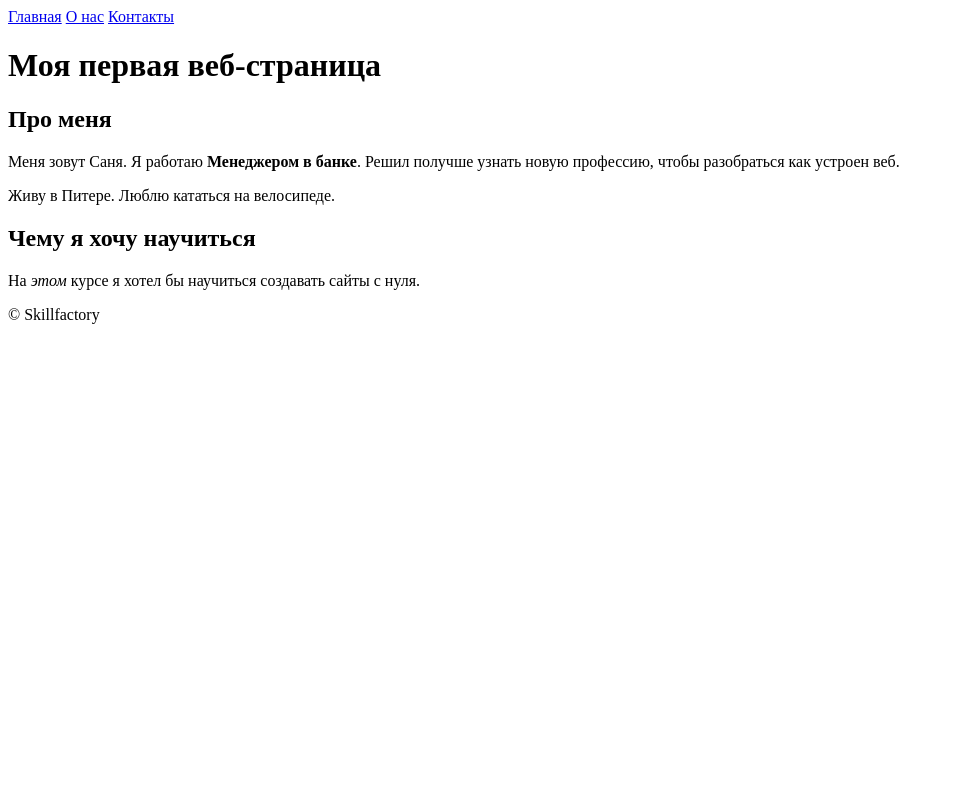
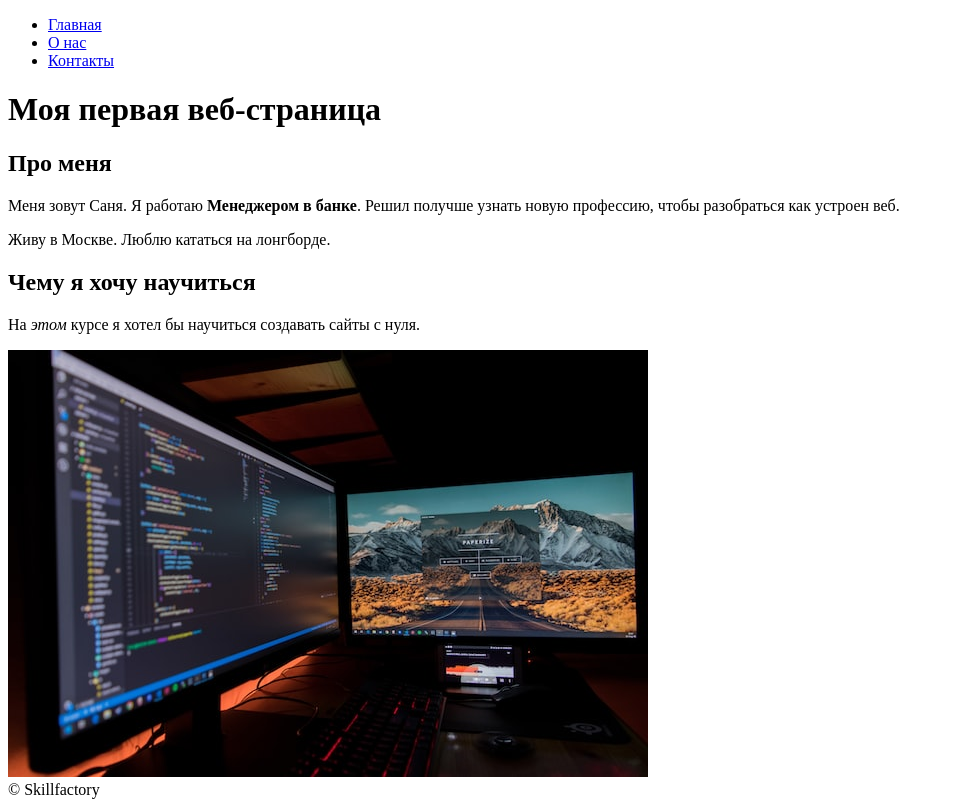
Before and after one commit to AlexanderB-SF/module_4_task_4.9, a plain HTML site: page index.html in a window 1280 px wide. Shown: the whole page, without its empty margins (0-954 px from the left). Drawn offline with Linux system fonts and the light colour scheme.

Commit message:
update project

```diff
--- a/index.html
+++ b/index.html
@@ -6,20 +6,32 @@
     <title>Моя первая веб-страница</title>
 </head>
 <body>
+    <!-- Шапка сайта, тут расположена навигация -->
     <header>
-        <a href="#">Главная</a>
+        <ul>
+            <li><a href="#">Главная</a></li>
+            <li><a href="pages/about.html">О нас</a></li>
+            <li><a href="pages/contacts.html">Контакты</a></li>
+        </ul>
+
+        <!-- <a href="#">Главная</a>
         <a href="pages/about.html">О нас</a>
-        <a href="pages/contacts.html">Контакты</a>
+        <a href="pages/contacts.html">Контакты</a> -->
     </header>
+
     <main>
+        <!-- Основной контент -->
         <h1>Моя первая веб-страница</h1>
         <h2>Про меня</h2>
         <p>Меня зовут Саня. Я работаю <strong>Менеджером в банке</strong>. Решил получше узнать новую профессию, чтобы разобраться как устроен веб.</p>
-        <p>Живу в Питере. Люблю кататься на велосипеде.</p>
+        <p>Живу в Москве. Люблю кататься на лонгборде.</p>
         <h2>Чему я хочу научиться</h2>
         <p>На <em>этом</em> курсе я хотел бы научиться создавать сайты с нуля.</p>
+        <img src="./images/coder.jpg" alt="code">
     </main>
+
     <footer>
+        <!-- Подвал сайта -->
         <span>&copy;&nbsp;Skillfactory</span>
     </footer>
 </body>
```
Also changed, not shown: pages/about.html (+14 -3 lines), pages/contacts.html (+14 -4 lines), images/coder.jpg (added), 1 other file.
